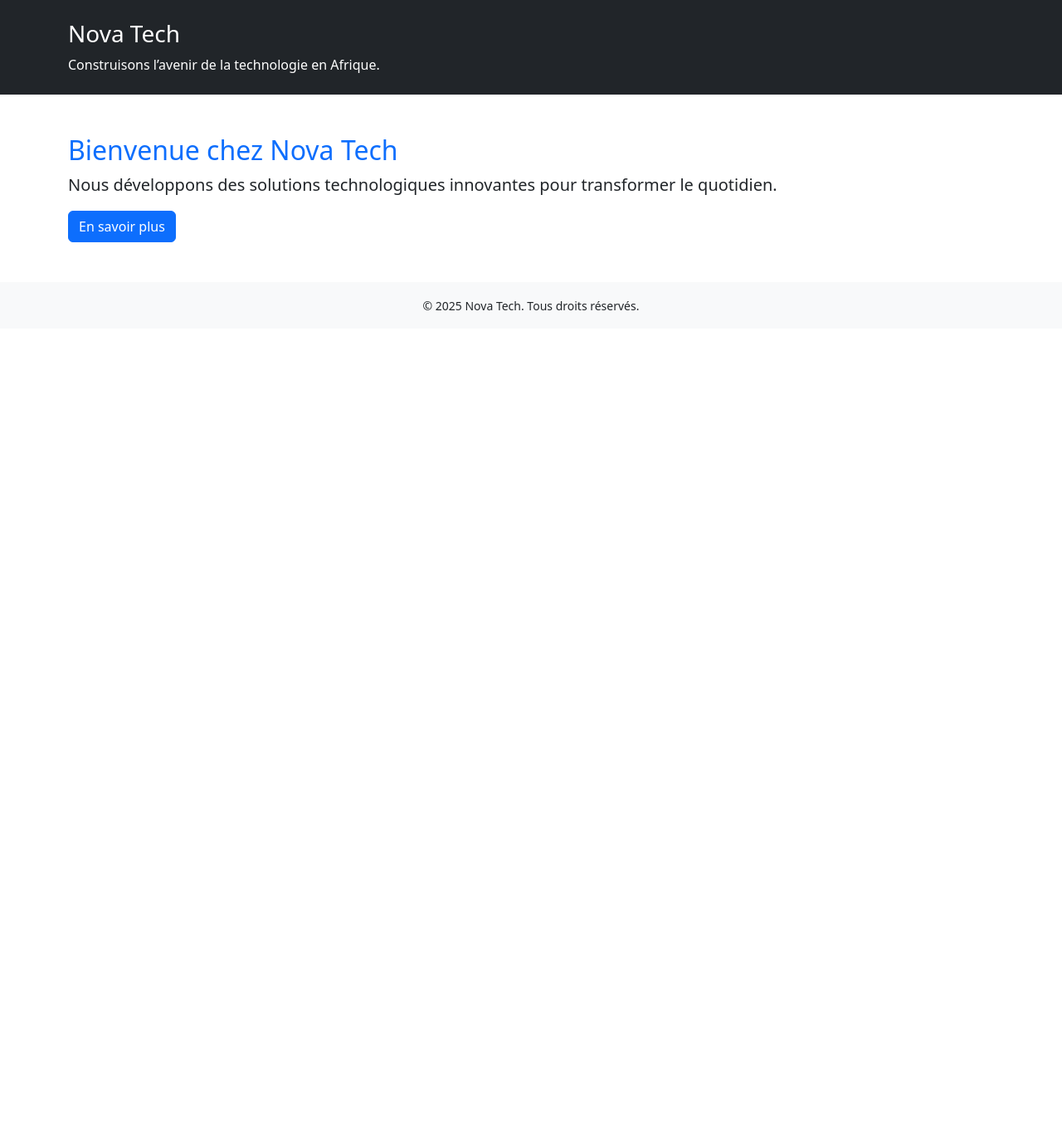
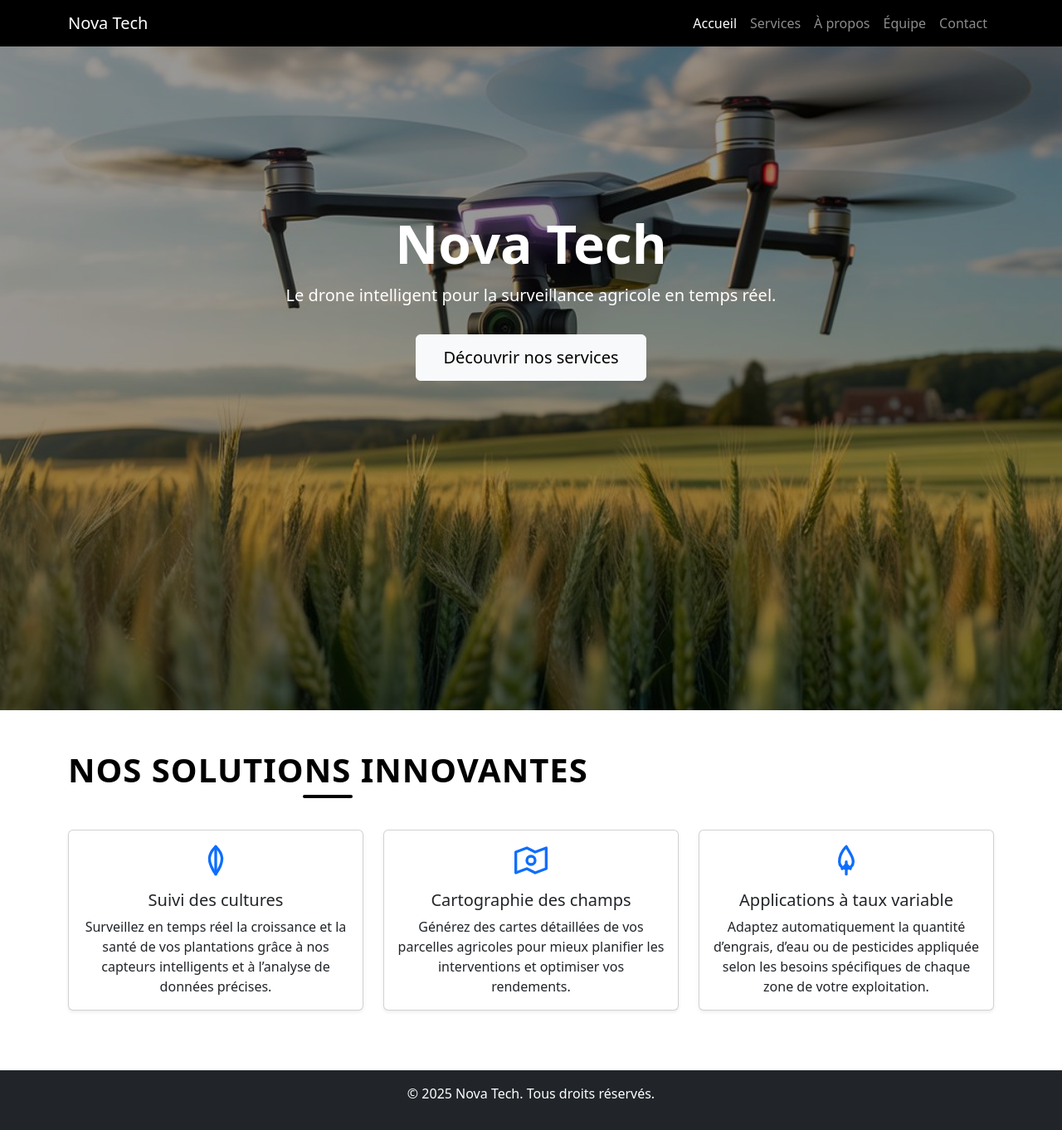
Before and after one commit to Dingboy03/nova-tech-site, a plain HTML site: page index.html in a window 1280 px wide. Shown: the whole page at 83% size. Before the commit the page ends 800 px from the top, so only its background shows below. Drawn offline with nearby package versions, Linux system fonts and the light colour scheme; a script that the page names is missing.

Commit message:
Ajout section 'Nos solutions innovantes' avec animations et icônes

```diff
--- a/css/style.css
+++ b/css/style.css
@@ -0,0 +1,114 @@
+/* Navbar en fond noir */
+.navbar {
+  background-color: #000 !important; /* noir opaque */
+  box-shadow: none;
+  z-index: 10;
+}
+
+/* Animation de zoom arrière */
+@keyframes zoomOut {
+  from {
+    transform: scale(1.6); /* commence très zoomée */
+  }
+  to {
+    transform: scale(1); /* revient à taille normale */
+  }
+}
+
+/* Section hero (image + texte) */
+.hero-image {
+  position: relative;
+  height: 100vh;
+  margin-top: 56px; /* correspond à la hauteur de la navbar */
+  overflow: hidden;
+}
+
+/* L'image de fond zoomée */
+.hero-background {
+  background-image: url("../assets/drone2.jpeg");
+  background-size: cover;
+  background-position: center;
+  position: absolute;
+  top: 0;
+  left: 0;
+  width: 100%;
+  height: 100%;
+  animation: zoomOut 5s ease-out forwards;
+  transform-origin: center center;
+  z-index: 0;
+  filter: brightness(0.6); /* fonce l’image */
+}
+
+/* Texte sur l’image */
+.hero-text {
+  position: relative;
+  z-index: 1;
+  text-align: center;
+  padding-top: 200px; /* plus bas qu’avant */
+  color: white;
+}
+
+.hero-text h2.display-4 {
+  font-size: 4rem;    /* plus grand */
+  font-weight: 700;   /* plus gras */
+}
+
+.hero-text .btn {
+  font-size: 1.25rem;  /* bouton plus grand */
+  padding: 0.75rem 2rem; /* bouton plus large et haut */
+}
+
+/* Animation zoom léger au survol */
+.hover-zoom {
+  transition: transform 0.3s ease, box-shadow 0.3s ease;
+  cursor: pointer;
+}
+
+.hover-zoom:hover {
+  transform: scale(1.05);
+  box-shadow: 0 8px 20px rgba(13, 110, 253, 0.4); /* couleur bleu bootstrap */
+}
+
+/* Style pour l'icône puce électronique centrée */
+.icon-chip svg {
+  display: block;
+  margin: 0 auto;
+  stroke: #0d6efd; /* bleu bootstrap */
+  width: 40px;
+  height: 40px;
+}
+
+.section-title {
+  font-size: 2.5rem;
+  font-weight: 700;
+  position: relative;
+  display: inline-block;
+  color: #000000;
+  text-transform: uppercase;
+  letter-spacing: 1px;
+  animation: fadeInTop 1s ease-in-out;
+}
+
+.section-title::after {
+  content: '';
+  width: 60px;
+  height: 4px;
+  background-color: #000000;
+  position: absolute;
+  left: 50%;
+  transform: translateX(-50%);
+  bottom: -10px;
+  border-radius: 2px;
+}
+
+/* Animation d’apparition du titre */
+@keyframes fadeInTop {
+  from {
+    opacity: 0;
+    transform: translateY(-20px);
+  }
+  to {
+    opacity: 1;
+    transform: translateY(0);
+  }
+}
--- a/index.html
+++ b/index.html
@@ -13,30 +13,131 @@
     crossorigin="anonymous"
   >
 
-  <!-- Ton style CSS perso -->
+  <!-- Ton style CSS personnalisé -->
   <link rel="stylesheet" href="css/style.css" />
 </head>
+
+
+
 <body>
 
-  <!-- ✅ En-tête de page -->
-  <header class="bg-dark text-white p-4">
+  <!-- Navbar -->
+  <nav class="navbar navbar-expand-lg navbar-dark fixed-top">
     <div class="container">
-      <h1 class="h3">Nova Tech</h1>
-      <p class="mb-0">Construisons l’avenir de la technologie en Afrique.</p>
+      <a class="navbar-brand" href="#">Nova Tech</a>
+      <button class="navbar-toggler" type="button" data-bs-toggle="collapse" data-bs-target="#navbarNav">
+        <span class="navbar-toggler-icon"></span>
+      </button>
+      <div class="collapse navbar-collapse" id="navbarNav">
+        <ul class="navbar-nav ms-auto">
+          <li class="nav-item"><a class="nav-link active" href="index.html">Accueil</a></li>
+          <li class="nav-item"><a class="nav-link" href="services.html">Services</a></li>
+          <li class="nav-item"><a class="nav-link" href="about.html">À propos</a></li>
+          <li class="nav-item"><a class="nav-link" href="team.html">Équipe</a></li>
+          <li class="nav-item"><a class="nav-link" href="contact.html">Contact</a></li>
+        </ul>
+      </div>
     </div>
-  </header>
+  </nav>
 
-  <!-- ✅ Contenu principal -->
-  <main class="container my-5">
-    <h2 class="text-primary">Bienvenue chez Nova Tech</h2>
-    <p class="lead">Nous développons des solutions technologiques innovantes pour transformer le quotidien.</p>
-    <a class="btn btn-primary" href="#">En savoir plus</a>
-  </main>
 
-  <!-- ✅ Pied de page -->
-  <footer class="bg-light text-center py-3">
-    <small>&copy; 2025 Nova Tech. Tous droits réservés.</small>
-  </footer>
+<header class="hero-image">
+  <div class="hero-background"></div> <!-- ✨ Image zoomée uniquement ici -->
+  <div class="container hero-text">
+    <h2 class="display-4">Nova Tech</h2>
+    <p class="lead">Le drone intelligent pour la surveillance agricole en temps réel.</p>
+    <a href="services.html" class="btn btn-light mt-3">Découvrir nos services</a>
+  </div>
+</header>
+
+
+<!-- SECTION 2 : Nos solutions innovantes -->
+
+<section class="py-5">
+  <div class="container">
+    <h2 class="section-title text-center mb-5">Nos solutions innovantes</h2>
+    <div class="row text-center">
+
+      <!-- Suivi des cultures -->
+      <div class="col-md-4 mb-4">
+        <div class="card h-100 shadow-sm hover-zoom">
+          <div class="card-body">
+            <div class="icon-chip mx-auto mb-3">
+              <!-- Icône feuille/plante -->
+              <svg width="40" height="40" viewBox="0 0 24 24" fill="none" stroke="#0d6efd" stroke-width="2" stroke-linecap="round" stroke-linejoin="round">
+                <path d="M12 2C7 7 5 12 12 22C19 12 17 7 12 2Z"></path>
+                <line x1="12" y1="2" x2="12" y2="22"></line>
+              </svg>
+            </div>
+            <h5 class="card-title">Suivi des cultures</h5>
+            <p class="card-text">
+              Surveillez en temps réel la croissance et la santé de vos plantations grâce à nos capteurs intelligents et à l’analyse de données précises.
+            </p>
+          </div>
+        </div>
+      </div>
+
+      <!-- Cartographie des champs -->
+      <div class="col-md-4 mb-4">
+        <div class="card h-100 shadow-sm hover-zoom">
+          <div class="card-body">
+            <div class="icon-chip mx-auto mb-3">
+              <!-- Icône carte avec marqueur -->
+              <svg width="40" height="40" viewBox="0 0 24 24" fill="none" stroke="#0d6efd" stroke-width="2" stroke-linecap="round" stroke-linejoin="round">
+                <polygon points="1 6 9 3 15 6 23 3 23 18 15 21 9 18 1 21 1 6"></polygon>
+                <circle cx="12" cy="12" r="3"></circle>
+              </svg>
+            </div>
+            <h5 class="card-title">Cartographie des champs</h5>
+            <p class="card-text">
+              Générez des cartes détaillées de vos parcelles agricoles pour mieux planifier les interventions et optimiser vos rendements.
+            </p>
+          </div>
+        </div>
+      </div>
+
+      <!-- Applications à taux variable -->
+      <div class="col-md-4 mb-4">
+        <div class="card h-100 shadow-sm hover-zoom">
+          <div class="card-body">
+            <div class="icon-chip mx-auto mb-3">
+              <!-- Icône graphique ou goutte réglable -->
+              <svg width="40" height="40" viewBox="0 0 24 24" fill="none" stroke="#0d6efd" stroke-width="2" stroke-linecap="round" stroke-linejoin="round">
+                <path d="M12 2C9 5 7 9 7 13a5 5 0 0 0 10 0c0-4-3-7-5-11z"></path>
+                <line x1="12" y1="13" x2="12" y2="22"></line>
+                <polyline points="9 18 12 15 15 18"></polyline>
+              </svg>
+            </div>
+            <h5 class="card-title">Applications à taux variable</h5>
+            <p class="card-text">
+              Adaptez automatiquement la quantité d’engrais, d’eau ou de pesticides appliquée selon les besoins spécifiques de chaque zone de votre exploitation.
+            </p>
+          </div>
+        </div>
+      </div>
+
+    </div>
+  </div>
+</section>
+
+
+
+
+
+
+
+<footer class="bg-dark text-white text-center py-3">
+    <div class="container">
+      <p>&copy; 2025 Nova Tech. Tous droits réservés.</p>
+    </div>
+</footer>
+
+
+
+
+
+
+
 
   <!-- ✅ Bootstrap JS CDN + ton script -->
   <script
```
Also changed, not shown: about.html (added), assets/Ks5v0QloS9Ok5Ed_BGHa9w.jpeg (added), assets/Rcfq34biQhqPQFj1WV2pFw.jpeg (added), assets/drone1.jpg (added), assets/drone2.jpeg (added), assets/drone3.jpeg (added), contact.html (added), legal.html (added), services.html (added), team.html (added), 5 other files.
